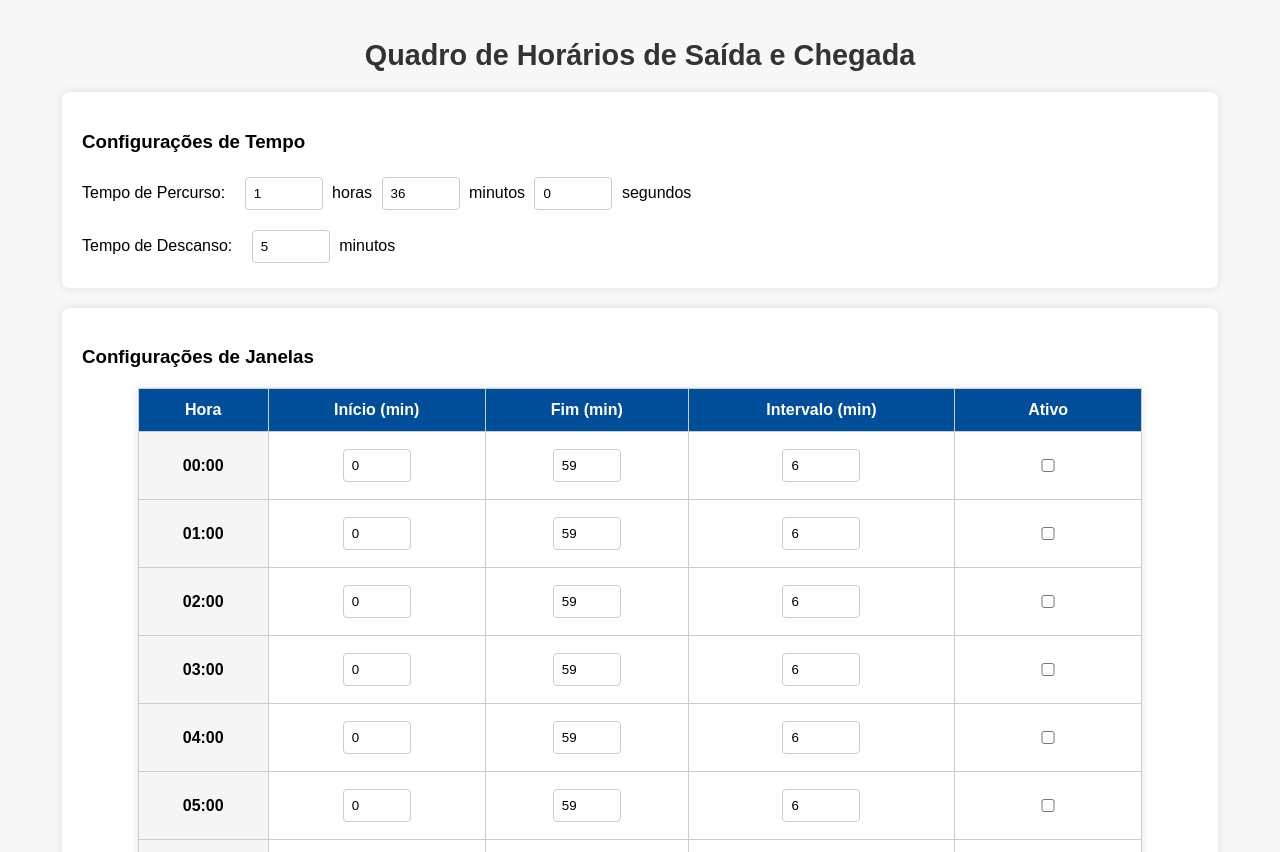
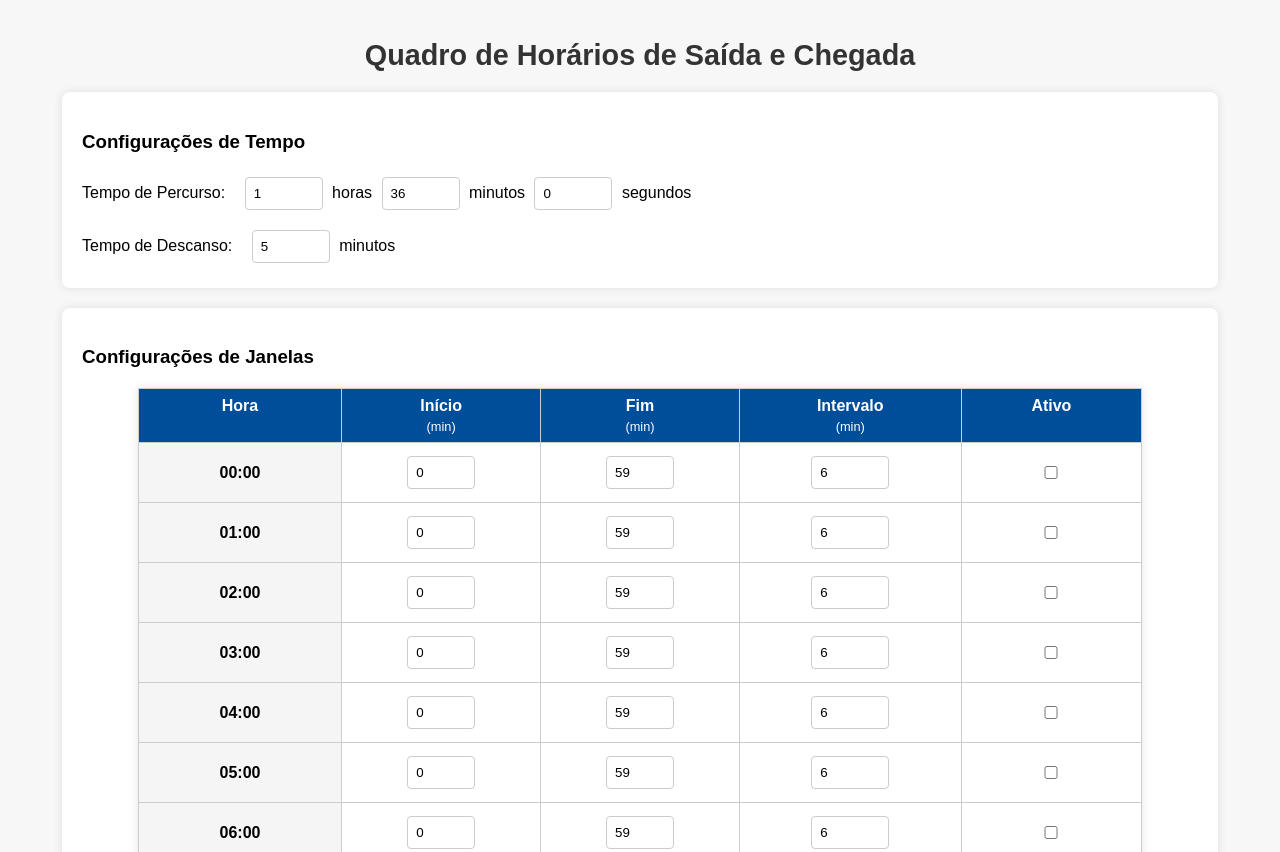
Before and after one commit to anabanananalua/quadro-horarios, a plain HTML site: page index.html in a window 1280 px wide. Shown: the top 852 px of the page. Drawn offline with Linux system fonts and the light colour scheme.

Commit message:
feat: change index.html

```diff
--- a/index.html
+++ b/index.html
@@ -150,6 +150,40 @@
         padding: 4px;
       }
     }
+
+    /* Estilos específicos para a tabela de configuração */
+    #tabela-config th {
+      padding: 8px 4px;
+      vertical-align: top;
+    }
+
+    #tabela-config th span {
+      display: block;
+      font-size: 0.8em;
+      font-weight: normal;
+      margin-top: 4px;
+    }
+
+    #tabela-config td {
+      padding: 8px 4px;
+    }
+
+    /* Ajuste das larguras das colunas */
+    #tabela-config .coluna-hora {
+      width: 80px;
+    }
+
+    #tabela-config .coluna-minuto {
+      width: 60px;
+    }
+
+    #tabela-config .coluna-intervalo {
+      width: 80px;
+    }
+
+    #tabela-config .coluna-ativo {
+      width: 60px;
+    }
   </style>
 </head>
 <body>
@@ -175,11 +209,11 @@
   <table id="tabela-config">
     <thead>
       <tr>
-        <th>Hora</th>
-        <th>Início (min)</th>
-        <th>Fim (min)</th>
-        <th>Intervalo (min)</th>
-        <th>Ativo</th>
+        <th class="coluna-hora">Hora</th>
+        <th class="coluna-minuto">Início<span>(min)</span></th>
+        <th class="coluna-minuto">Fim<span>(min)</span></th>
+        <th class="coluna-intervalo">Intervalo<span>(min)</span></th>
+        <th class="coluna-ativo">Ativo</th>
       </tr>
     </thead>
     <tbody>
```
